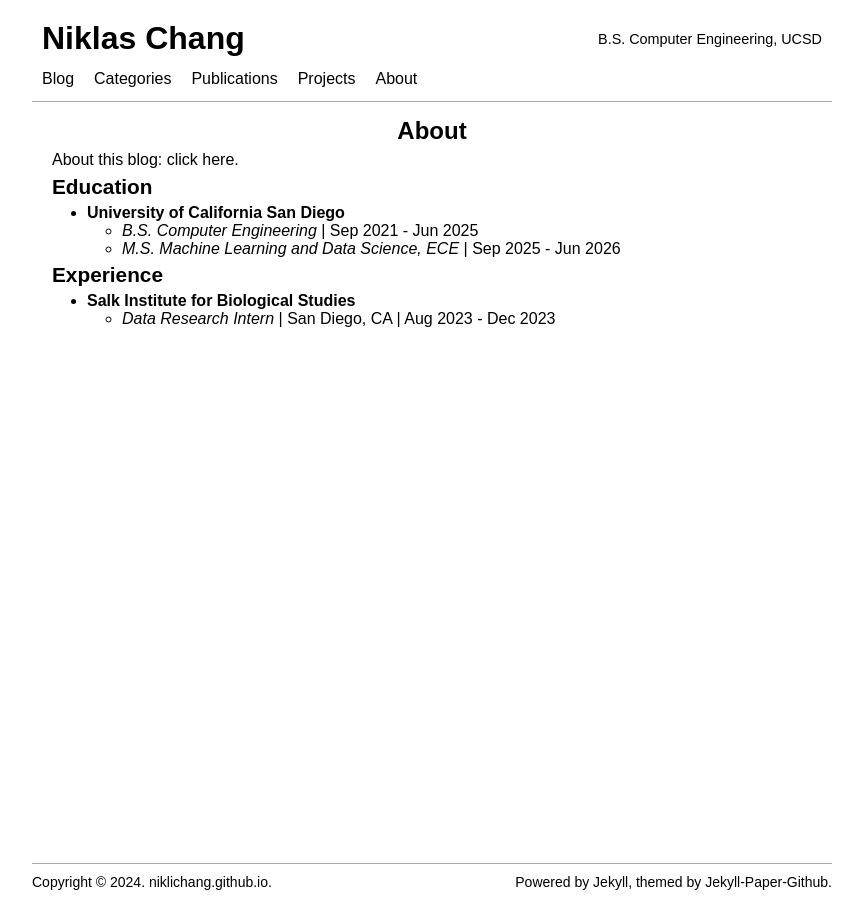
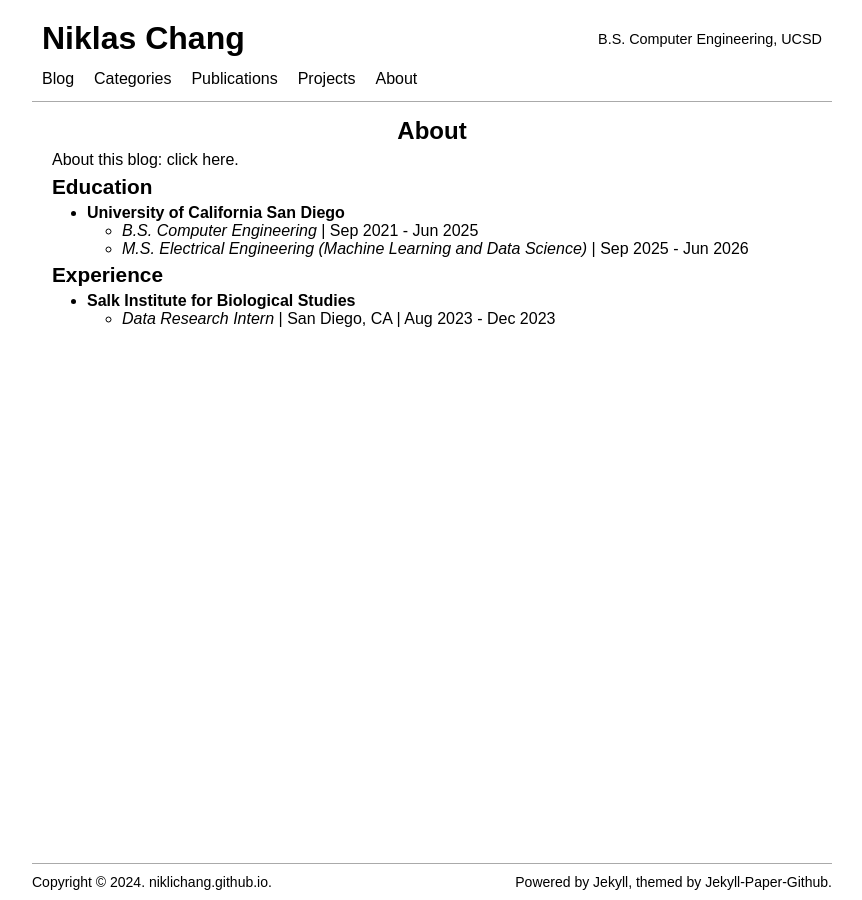
Before and after one commit to Niklichang/niklichang.github.io, a Jekyll site: the page built from pages/about.md, in a window 1280 px wide. Shown: the whole page, without its empty margins (208-1070 px from the left). Built offline with Jekyll 4.4.1, drawn with Linux system fonts in a browser that asks for light colours; some web fonts are replaced.

Commit message:
oopsie about link

```diff
--- a/pages/about.md
+++ b/pages/about.md
@@ -4,12 +4,12 @@ title: About
 permalink: /about/
 ---
 
-About this blog: click [here](/2024-05-19-welcome-to-my-blog).
+About this blog: click [here](/2024/05/19/welcome-to-my-blog.md).
 
 ## Education
 - **University of California San Diego**
     - *B.S. Computer Engineering* \| Sep 2021 - Jun 2025
-    - *M.S. Machine Learning and Data Science, ECE* \| Sep 2025 - Jun 2026
+    - *M.S. Electrical Engineering (Machine Learning and Data Science)* \| Sep 2025 - Jun 2026
 
 ## Experience
 - **Salk Institute for Biological Studies**
```
